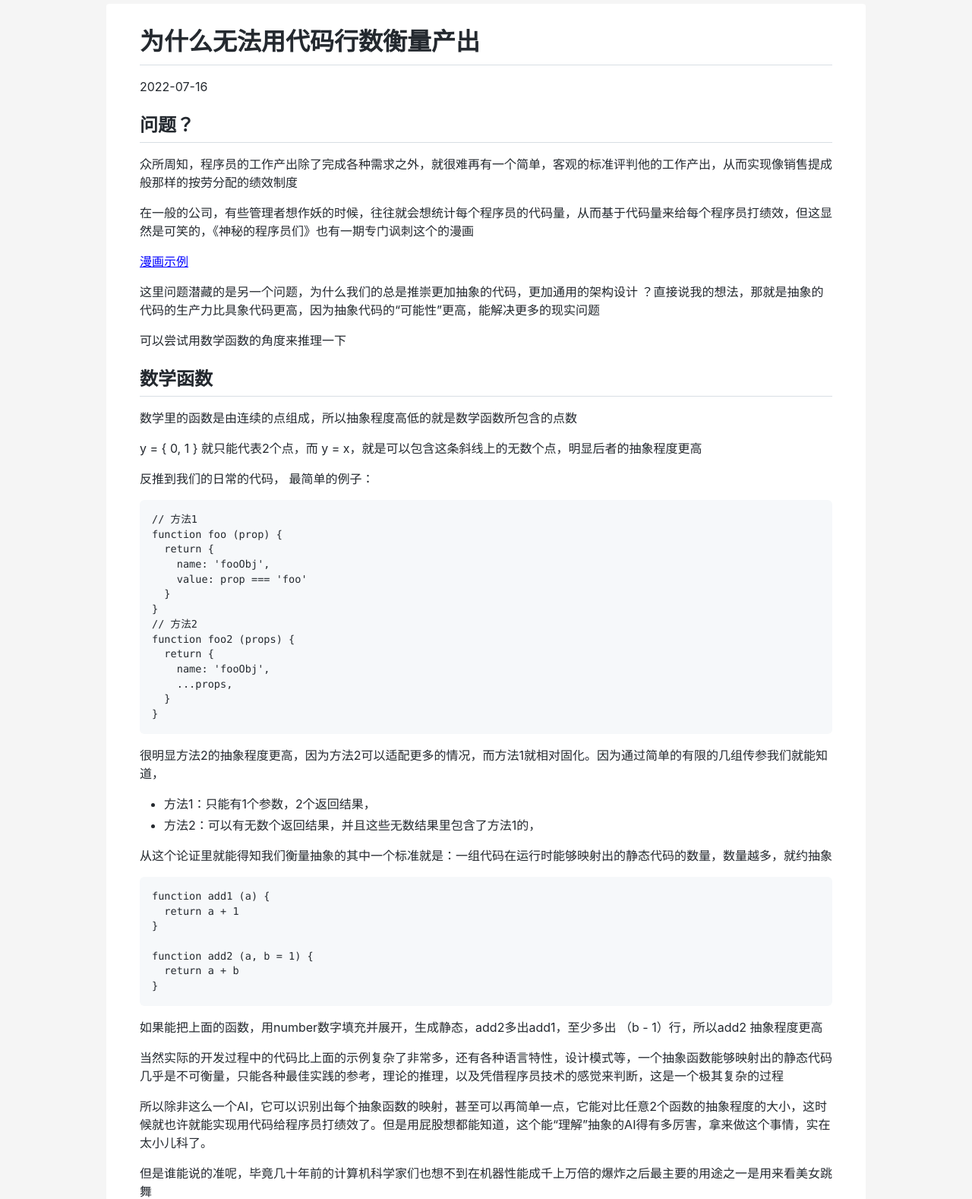
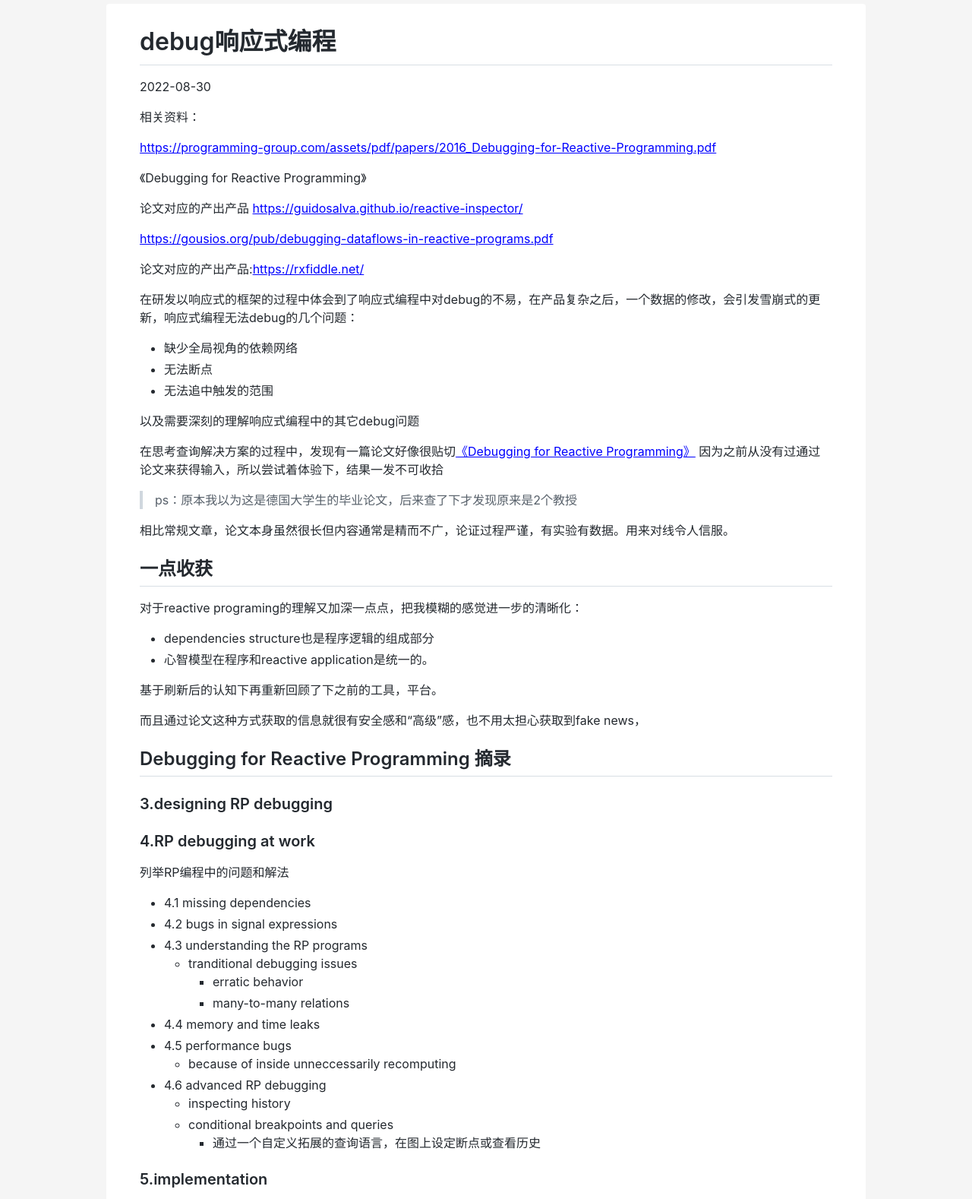
Before and after one commit to zhou-yg/zhou-yg.github.io, a website: page index.html in a window 1280 px wide. Shown: the part 55-1633 px from the top of the page at 76% size. Drawn offline with Linux system fonts and the light colour scheme.

Commit message:
Deploying to master from @ zhou-yg/zhou-yg.github.io@d97491516a420b06ececb7bf272b3b8458487741 🚀

```diff
--- a/index.html
+++ b/index.html
@@ -35,7 +35,118 @@
 
   <main>
 
-    <a class="a-link" href="#t18" name="t18" >
+    <a class="a-link" href="#t19" name="t19" >
+  <article>
+    <div class="markdown-body">
+      <h1>debug响应式编程</h1>
+<p>2022-08-30</p>
+<p>相关资料：</p>
+<p><span class="inner-link" href="https://programming-group.com/assets/pdf/papers/2016_Debugging-for-Reactive-Programming.pdf">https://programming-group.com/assets/pdf/papers/2016_Debugging-for-Reactive-Programming.pdf</span></p>
+<p>《Debugging for Reactive Programming》</p>
+<p>论文对应的产出产品 <span class="inner-link" href="https://guidosalva.github.io/reactive-inspector/">https://guidosalva.github.io/reactive-inspector/</span></p>
+<p><span class="inner-link" href="https://gousios.org/pub/debugging-dataflows-in-reactive-programs.pdf">https://gousios.org/pub/debugging-dataflows-in-reactive-programs.pdf</span></p>
+<p>论文对应的产出产品:<span class="inner-link" href="https://rxfiddle.net/">https://rxfiddle.net/</span></p>
+<p>在研发以响应式的框架的过程中体会到了响应式编程中对debug的不易，在产品复杂之后，一个数据的修改，会引发雪崩式的更新，响应式编程无法debug的几个问题：</p>
+<ul>
+<li>缺少全局视角的依赖网络</li>
+<li>无法断点</li>
+<li>无法追中触发的范围</li>
+</ul>
+<p>以及需要深刻的理解响应式编程中的其它debug问题</p>
+<p>在思考查询解决方案的过程中，发现有一篇论文好像很贴切<span class="inner-link" href="https://programming-group.com/assets/pdf/papers/2016_Debugging-for-Reactive-Programming.pdf">《Debugging for Reactive Programming》</span>  因为之前从没有过通过论文来获得输入，所以尝试着体验下，结果一发不可收拾</p>
+<blockquote>
+<p>ps：原本我以为这是德国大学生的毕业论文，后来查了下才发现原来是2个教授</p>
+</blockquote>
+<p>相比常规文章，论文本身虽然很长但内容通常是精而不广，论证过程严谨，有实验有数据。用来对线令人信服。</p>
+<h2>一点收获</h2>
+<p>对于reactive programing的理解又加深一点点，把我模糊的感觉进一步的清晰化：</p>
+<ul>
+<li>dependencies structure也是程序逻辑的组成部分</li>
+<li>心智模型在程序和reactive application是统一的。</li>
+</ul>
+<p>基于刷新后的认知下再重新回顾了下之前的工具，平台。</p>
+<p>而且通过论文这种方式获取的信息就很有安全感和“高级”感，也不用太担心获取到fake news，</p>
+<h2>Debugging for Reactive Programming 摘录</h2>
+<h3>3.designing RP debugging</h3>
+<h3>4.RP debugging at work</h3>
+<p>列举RP编程中的问题和解法</p>
+<ul>
+<li>4.1 missing dependencies</li>
+<li>4.2 bugs in signal expressions</li>
+<li>4.3 understanding the RP programs
+<ul>
+<li>tranditional debugging  issues
+<ul>
+<li>erratic behavior</li>
+<li>many-to-many relations</li>
+</ul>
+</li>
+</ul>
+</li>
+<li>4.4 memory and time leaks</li>
+<li>4.5 performance bugs
+<ul>
+<li>because of inside unneccessarily recomputing</li>
+</ul>
+</li>
+<li>4.6 advanced RP debugging
+<ul>
+<li>inspecting history</li>
+<li>conditional breakpoints and queries
+<ul>
+<li>通过一个自定义拓展的查询语言，在图上设定断点或查看历史</li>
+</ul>
+</li>
+</ul>
+</li>
+</ul>
+<h3>5.implementation</h3>
+<p><img src="https://cdn.nlark.com/yuque/0/2022/png/329030/1661429359219-d3f8d4b7-6e05-4e16-a18d-d4f37579e53d.png#clientId=udd612afd-4b51-4&amp;crop=0&amp;crop=0&amp;crop=1&amp;crop=1&amp;from=paste&amp;height=266&amp;id=u2029d2db&amp;margin=%5Bobject%20Object%5D&amp;name=image.png&amp;originHeight=266&amp;originWidth=467&amp;originalType=binary&amp;ratio=1&amp;rotation=0&amp;showTitle=false&amp;size=26608&amp;status=done&amp;style=none&amp;taskId=uae019f50-3e39-4bb0-9ebc-7c5499af911&amp;title=&amp;width=467" alt="image.png">&lt;br /&gt;plugin architecture</p>
+<h3>6.evalution</h3>
+<p>organized a controlled experiment with 18 subjects</p>
+<ul>
+<li>expriment results
+<ul>
+<li>在时间上对比，用RD的学生时间耗时更少 2572/4317</li>
+<li>验证了RD在程序开发的有效性</li>
+</ul>
+</li>
+</ul>
+<h3>7.discussion</h3>
+<ul>
+<li>dynamic dependency graphs
+<ul>
+<li>必须先执行一遍才行</li>
+<li>跟传统的指令式断点是不冲突，而是进一步完善</li>
+</ul>
+</li>
+<li>scalability of the visualization
+<ul>
+<li>dependency graph realitvly object graph</li>
+<li>mitigate effect of large grah
+<ul>
+<li>inspect the graph  associated single node</li>
+<li>collapse the node in graph</li>
+<li>search</li>
+</ul>
+</li>
+</ul>
+</li>
+<li>limitations
+<ul>
+<li>用以实现debug插件的scala语言抽象不足</li>
+<li>落地实现的特性太少了，比如时间回溯</li>
+</ul>
+</li>
+</ul>
+
+    </div>
+
+    <div class="mark">Y</div>
+
+  </article>
+</a>
+<a class="a-link" href="#t18" name="t18" >
   <article>
     <div class="markdown-body">
       <h1>为什么无法用代码行数衡量产出</h1>
```
